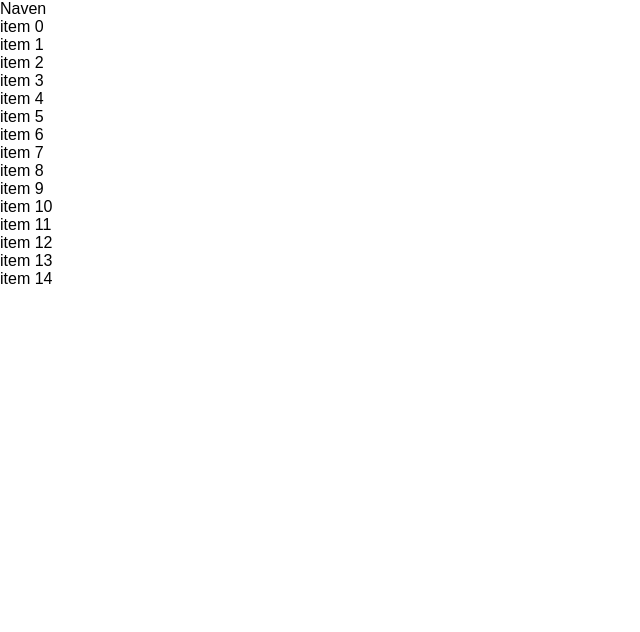
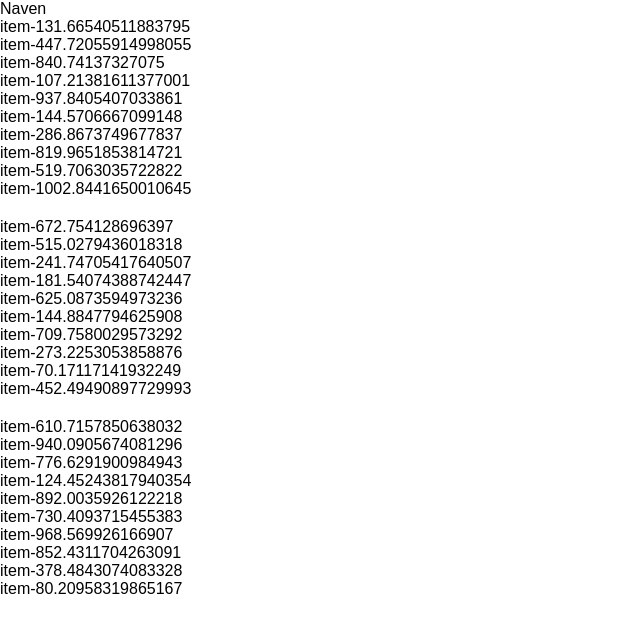
Before and after one commit to Alexloof/TaskApp, a React (Create React App) app in the folder client/: page / in a window 1280 px wide. Shown: the top 632 px of the page, without its empty margins (0-640 px from the left). Built offline with nearby package versions, Linux system fonts and the light colour scheme.

Commit message:
Setup a working DND with multiple verticals lists

```diff
--- /dev/null
+++ b/client/src/views/board/components/Card/index.js
@@ -0,0 +1,23 @@
+import React, { Component } from 'react'
+import { Draggable } from 'react-beautiful-dnd'
+
+class Card extends Component {
+  render() {
+    const { id, index, content } = this.props
+    return (
+      <Draggable draggableId={id} index={index}>
+        {(provided, snapshot) => (
+          <div
+            ref={provided.innerRef}
+            {...provided.draggableProps}
+            {...provided.dragHandleProps}
+          >
+            {id}
+          </div>
+        )}
+      </Draggable>
+    )
+  }
+}
+
+export default Card
--- /dev/null
+++ b/client/src/views/board/components/CardList/index.js
@@ -0,0 +1,22 @@
+import React, { Component } from 'react'
+import { Droppable } from 'react-beautiful-dnd'
+
+import Card from '../Card'
+
+class CardList extends Component {
+  render() {
+    return (
+      <Droppable droppableId={this.props.id}>
+        {(provided, snapshot) => (
+          <div ref={provided.innerRef} style={{ marginBottom: '20px' }}>
+            {this.props.cards.map((card, index) => (
+              <Card key={card.id} {...card} index={index} />
+            ))}
+          </div>
+        )}
+      </Droppable>
+    )
+  }
+}
+
+export default CardList
--- a/client/src/views/board/index.js
+++ b/client/src/views/board/index.js
@@ -1,11 +1,17 @@
 import React, { Component } from 'react'
 import { DragDropContext, Droppable, Draggable } from 'react-beautiful-dnd'
-import styled from 'styled-components'
+import CardList from './components/CardList'
 
 const getItems = (count, offset = 0) =>
   Array.from({ length: count }, (v, k) => k).map(k => ({
-    id: `item-${k + offset}`,
+    id: `item-${k + offset + 1000 * Math.random()}`,
     content: `item ${k + offset}`
+  }))
+
+const getLists = count =>
+  Array.from({ length: count }, (v, k) => k).map(k => ({
+    id: `list-${k}`,
+    cards: getItems(10)
   }))
 
 const reorder = (list, startIndex, endIndex) => {
@@ -32,16 +38,18 @@ const move = (source, destination, droppableSource, droppableDestination) => {
 
 class Board extends Component {
   state = {
-    items: getItems(10),
-    selected: getItems(5, 10)
+    lists: getLists(3)
   }
 
-  id2List = {
-    droppable: 'items',
-    droppable2: 'selected'
+  getList = id => {
+    let newList
+    this.state.lists.forEach(list => {
+      if (list.id == id) {
+        newList = list
+      }
+    })
+    return newList
   }
-
-  getList = id => this.state[this.id2List[id]]
 
   onDragEnd = result => {
     const { source, destination } = result
@@ -52,30 +60,47 @@ class Board extends Component {
     }
 
     if (source.droppableId === destination.droppableId) {
-      const items = reorder(
-        this.getList(source.droppableId),
-        source.index,
-        destination.index
-      )
+      const list = this.getList(source.droppableId)
 
-      let state = { items }
+      const cards = reorder(list.cards, source.index, destination.index)
 
-      if (source.droppableId === 'droppable2') {
-        state = { selected: items }
-      }
+      const state = { id: list.id, cards }
 
-      this.setState(state)
+      let newLists = []
+      let spot
+
+      this.state.lists.forEach((list, index) => {
+        if (list.id !== state.id) {
+          newLists.push(list)
+        } else {
+          spot = index
+        }
+      })
+
+      newLists.splice(spot, 0, state)
+
+      this.setState({
+        lists: [...newLists]
+      })
     } else {
       const result = move(
-        this.getList(source.droppableId),
-        this.getList(destination.droppableId),
+        this.getList(source.droppableId).cards,
+        this.getList(destination.droppableId).cards,
         source,
         destination
       )
 
+      let newLists = []
+      this.state.lists.forEach(list => {
+        if (result[list.id]) {
+          newLists.push({ id: list.id, cards: result[list.id] })
+        } else {
+          newLists.push(list)
+        }
+      })
+
       this.setState({
-        items: result.droppable,
-        selected: result.droppable2
+        lists: newLists
       })
     }
   }
@@ -83,46 +108,9 @@ class Board extends Component {
   render() {
     return (
       <DragDropContext onDragEnd={this.onDragEnd}>
-        <Droppable droppableId="droppable">
-          {(provided, snapshot) => (
-            <div ref={provided.innerRef}>
-              {this.state.items.map((item, index) => (
-                <Draggable key={item.id} draggableId={item.id} index={index}>
-                  {(provided, snapshot) => (
-                    <div
-                      ref={provided.innerRef}
-                      {...provided.draggableProps}
-                      {...provided.dragHandleProps}
-                    >
-                      {item.content}
-                    </div>
-                  )}
-                </Draggable>
-              ))}
-              {provided.placeholder}
-            </div>
-          )}
-        </Droppable>
-        <Droppable droppableId="droppable2">
-          {(provided, snapshot) => (
-            <div ref={provided.innerRef}>
-              {this.state.selected.map((item, index) => (
-                <Draggable key={item.id} draggableId={item.id} index={index}>
-                  {(provided, snapshot) => (
-                    <div
-                      ref={provided.innerRef}
-                      {...provided.draggableProps}
-                      {...provided.dragHandleProps}
-                    >
-                      {item.content}
-                    </div>
-                  )}
-                </Draggable>
-              ))}
-              {provided.placeholder}
-            </div>
-          )}
-        </Droppable>
+        {this.state.lists.map(list => (
+          <CardList key={list.id} id={list.id} cards={list.cards} />
+        ))}
       </DragDropContext>
     )
   }
--- /dev/null
+++ b/client/src/views/board/style.js
@@ -0,0 +1 @@
+import styled from 'styled-components'
```
